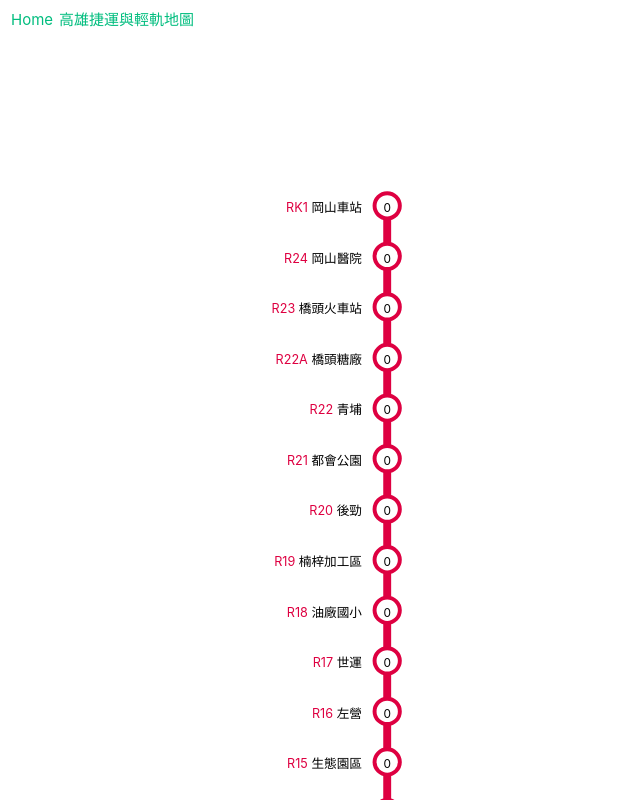
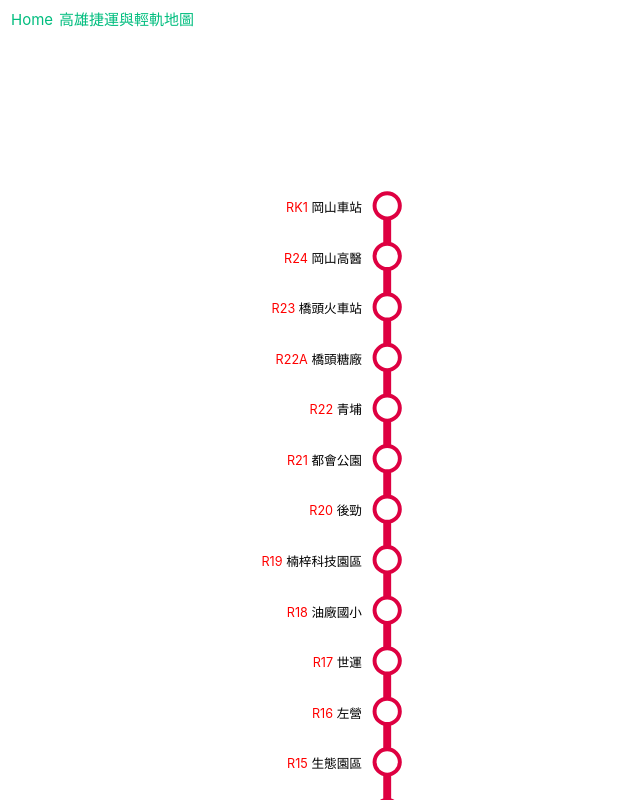
Before and after one commit to Afonguwu/tool-box, a Vue app: page /#/krtcMap in a window 1280 px wide. Shown: the top 800 px of the page, without its empty margins (0-640 px from the left). Built offline with nearby package versions, Linux system fonts and the light colour scheme.

Commit message:
feat: 🎸 calculateFee function & stationData distance update

```diff
--- a/src/components/StationPic.vue
+++ b/src/components/StationPic.vue
@@ -1,4 +1,5 @@
 <script setup>
+import { ref } from 'vue';
 import {
   r,
   strokeWidth,
@@ -8,6 +9,68 @@ import {
   redLinePoints,
   orangeLinePoints
 } from '../store/krtcMapData.js';
+let currentStation = null;
+let currentDiscount = 0;
+const basePrice = 20;
+const commonDiscount = 0.85;
+const elderDiscount = 0.425;
+const childrenDiscount = 0.5;
+let showFee = ref(false);
+const calculateFee = function (startStation, category) {
+  //起始站 index
+  currentStation = startStation - 1;
+  //顯示價格文字
+  showFee.value = currentStation == null ? false : true;
+  //初始化 fee
+  stationData.value.forEach((element) => {
+    element.fee = 0;
+  });
+  // 起始站
+  stationData.value[currentStation].fee = 'here';
+  //捷運還是輕軌
+  let min = 0;
+  let max = 0;
+  if (category === 'red' || category === 'orange') {
+    min = 0;
+    max = 37;
+  } else if (category === 'lightRail') {
+    min = 38;
+    max = 75;
+  }
+  //計算距離
+  for (let i = min; i <= max; i++) {
+    if (i === currentStation) continue;
+    let priceRange = 0;
+    let num = Math.abs(
+      Math.round(stationData.value[i].distance - stationData.value[currentStation].distance)
+    );
+    if (num < 5) {
+      priceRange = 0;
+    } else if (num >= 5 && num < 17) {
+      priceRange = 1 + Math.ceil((num - 5) / 2);
+    } else if (num >= 17) {
+      let count = 1 + Math.ceil((num - 5) / 2) + Math.ceil((num - 17) / 3);
+      if (count >= 8) {
+        priceRange = 8;
+      } else if (count < 8) {
+        priceRange = count;
+      }
+    }
+    //單程票
+    if (currentDiscount === 0) {
+      stationData.value[i].fee = basePrice + 5 * priceRange;
+    }
+  }
+};
+
+/* const calculateFee = function (currentStation) {
+  stationData.value.forEach((element, index) => {
+    let distance = element[currentStation - index];
+    if (distance === 0) {
+      element.fee = 'here';
+    }
+  });
+}; */
 </script>
 <template>
   <svg
@@ -44,7 +107,7 @@ import {
     />
     <slot v-for="station in stationData" :key="station.seq">
       <text :x="station.x" :y="station.y" font-size="1rem" :text-anchor="station.textAnchor">
-        <tspan fill="#de0041" font-weight="bolder">{{ station.stationNum }}</tspan>
+        <tspan :fill="station.class" font-weight="bolder">{{ station.stationNum }}</tspan>
         {{ station.chineseName }}
       </text>
       <circle
@@ -52,14 +115,14 @@ import {
         :cx="station.cx"
         :cy="station.cy"
         fill="#fff"
-        stroke="#de0041"
         :stroke-width="strokeWidth"
         class="site"
         :class="station.class"
-        :sqe="station.sqe"
-        @click="currentStation = station.sqe"
+        @click="calculateFee(station.seq, station.class)"
       ></circle>
-      <text :x="station.cx" :y="station.cy" text-anchor="middle" dy=".5rem">{{ station.fee }}</text>
+      <text :x="station.cx" :y="station.cy" text-anchor="middle" dy=".5rem" v-if="showFee">
+        {{ station.fee }}
+      </text>
     </slot>
   </svg>
 </template>
@@ -67,4 +130,15 @@ import {
 .site {
   cursor: pointer;
 }
+.red {
+  stroke: #de0041;
+}
+.orange {
+  stroke: #f49b0f;
+}
+.specialOrange {
+  fill: none;
+  stroke-width: 1.5;
+  stroke: #f49b0f;
+}
 </style>
--- a/src/store/krtcMapData.js
+++ b/src/store/krtcMapData.js
@@ -197,7 +197,8 @@ export const stationData = ref([
     y: y * 0.85 + r * 2.5,
     textAnchor: 'middle',
     class: 'red',
-    fee: 0
+    fee: 0,
+    distance: 0
   },
   {
     seq: 2,
@@ -209,7 +210,8 @@ export const stationData = ref([
     y: y * 0.85 + r * 2.5,
     textAnchor: 'middle',
     class: 'red',
-    fee: 0
+    fee: 0,
+    distance: 1.4
   },
   {
     seq: 3,
@@ -221,7 +223,8 @@ export const stationData = ref([
     y: y * 0.85 + r * 2.5,
     textAnchor: 'middle',
     class: 'red',
-    fee: 0
+    fee: 0,
+    distance: 3.12
   },
   {
     seq: 4,
@@ -233,7 +236,8 @@ export const stationData = ref([
     y: y * 0.825 + r * 0.5,
     textAnchor: 'start',
     class: 'red',
-    fee: 0
+    fee: 0,
+    distance: 4.22
   },
   {
     seq: 5,
@@ -245,7 +249,8 @@ export const stationData = ref([
     y: y * 0.79 + r * 0.5,
     textAnchor: 'end',
     class: 'red',
-    fee: 0
+    fee: 0,
+    distance: 5.41
   },
   {
     seq: 6,
@@ -257,7 +262,8 @@ export const stationData = ref([
     y: y * 0.7 + r * 2.5,
     textAnchor: 'start',
     class: 'red',
-    fee: 0
+    fee: 0,
+    distance: 7
   },
   {
     seq: 7,
@@ -269,7 +275,8 @@ export const stationData = ref([
     y: y * 0.7 - r * 3.875,
     textAnchor: 'start',
     class: 'red',
-    fee: 0
+    fee: 0,
+    distance: 7.64
   },
   {
     seq: 8,
@@ -281,19 +288,21 @@ export const stationData = ref([
     y: y * 0.6 + r * 4.875,
     textAnchor: 'start',
     class: 'red',
-    fee: 0
+    fee: 0,
+    distance: 8.89
   },
   {
     seq: 9,
     stationNum: 'R10',
     chineseName: '美麗島',
-    cx: x * 0.3 - r,
+    cx: x * 0.3,
     cy: y * 0.6,
-    x: x * 0.3 - r * 2,
+    x: x * 0.3 - r * 3.5,
     y: y * 0.6 - r * 2,
     textAnchor: 'end',
     class: 'red',
-    fee: 0
+    fee: 0,
+    distance: 9.1
   },
   {
     seq: 10,
@@ -305,7 +314,8 @@ export const stationData = ref([
     y: y * 0.6 - r * 4.5,
     textAnchor: 'end',
     class: 'red',
-    fee: 0
+    fee: 0,
+    distance: 9.81
   },
   {
     seq: 11,
@@ -317,7 +327,8 @@ export const stationData = ref([
     y: y * 0.5 + r * 5.5,
     textAnchor: 'end',
     class: 'red',
-    fee: 0
+    fee: 0,
+    distance: 10.61
   },
   {
     seq: 12,
@@ -329,7 +340,8 @@ export const stationData = ref([
     y: y * 0.5 + r * 2,
     textAnchor: 'end',
     class: 'red',
-    fee: 0
+    fee: 0,
+    distance: 11.49
   },
   {
     chineseName: '巨蛋',
@@ -341,7 +353,8 @@ export const stationData = ref([
     y: y * 0.1 + redGap * 12 + r * 0.5,
     textAnchor: 'end',
     class: 'red',
-    fee: 0
+    fee: 0,
+    distance: 12.42
   },
   {
     chineseName: '生態園區',
@@ -353,7 +366,8 @@ export const stationData = ref([
     y: y * 0.1 + redGap * 11 + r * 0.5,
     textAnchor: 'end',
     class: 'red',
-    fee: 0
+    fee: 0,
+    distance: 13.34
   },
   {
     chineseName: '左營',
@@ -365,7 +379,8 @@ export const stationData = ref([
     y: y * 0.1 + redGap * 10 + r * 0.5,
     textAnchor: 'end',
     class: 'red',
-    fee: 0
+    fee: 0,
+    distance: 14.42
   },
   {
     seq: 16,
@@ -377,7 +392,8 @@ export const stationData = ref([
     y: y * 0.1 + redGap * 9 + r * 0.5,
     textAnchor: 'end',
     class: 'red',
-    fee: 0
+    fee: 0,
+    distance: 16.11
   },
   {
     chineseName: '油廠國小',
@@ -389,19 +405,21 @@ export const stationData = ref([
     y: y * 0.1 + redGap * 8 + r * 0.5,
     textAnchor: 'end',
     class: 'red',
-    fee: 0
+    fee: 0,
+    distance: 16.82
   },
   {
     seq: 18,
     stationNum: 'R19',
-    chineseName: '楠梓加工區',
+    chineseName: '楠梓科技園區',
     cx: x * 0.3,
     cy: y * 0.1 + redGap * 7,
     x: x * 0.3 - r * 2,
     y: y * 0.1 + redGap * 7 + r * 0.5,
     textAnchor: 'end',
     class: 'red',
-    fee: 0
+    fee: 0,
+    distance: 17.75
   },
   {
     seq: 19,
@@ -413,7 +431,8 @@ export const stationData = ref([
     y: y * 0.1 + redGap * 6 + r * 0.5,
     textAnchor: 'end',
     class: 'red',
-    fee: 0
+    fee: 0,
+    distance: 17.93
   },
   {
     seq: 20,
@@ -425,7 +444,8 @@ export const stationData = ref([
     y: y * 0.1 + redGap * 5 + r * 0.5,
     textAnchor: 'end',
     class: 'red',
-    fee: 0
+    fee: 0,
+    distance: 18.58
   },
   {
     seq: 21,
@@ -437,7 +457,8 @@ export const stationData = ref([
     y: y * 0.1 + redGap * 4 + r * 0.5,
     textAnchor: 'end',
     class: 'red',
-    fee: 0
+    fee: 0,
+    distance: 20.27
   },
   {
     seq: 22,
@@ -449,7 +470,8 @@ export const stationData = ref([
     y: y * 0.1 + redGap * 3 + r * 0.5,
     textAnchor: 'end',
     class: 'red',
-    fee: 0
+    fee: 0,
+    distance: 21.32
   },
   {
     seq: 23,
@@ -461,10 +483,11 @@ export const stationData = ref([
     y: y * 0.1 + redGap * 2 + r * 0.5,
     textAnchor: 'end',
     class: 'red',
-    fee: 0
+    fee: 0,
+    distance: 22.16
   },
   {
-    chineseName: '岡山醫院',
+    chineseName: '岡山高醫',
     seq: 24,
     stationNum: 'R24',
     cx: x * 0.3,
@@ -473,7 +496,8 @@ export const stationData = ref([
     y: y * 0.1 + redGap * 1 + r * 0.5,
     textAnchor: 'end',
     class: 'red',
-    fee: 0
+    fee: 0,
+    distance: 24.58
   },
   {
     seq: 24,
@@ -485,7 +509,17 @@ export const stationData = ref([
     y: y * 0.1 + r * 0.5,
     textAnchor: 'end',
     class: 'red',
-    fee: 0
+    fee: 0,
+    distance: 25.92
+  },
+  // orange
+  {
+    stationNum: 'O5',
+    cx: x * 0.3,
+    cy: y * 0.6,
+    x: x * 0.3 - r * 2,
+    y: y * 0.6 - r * 2,
+    textAnchor: 'end',
+    class: 'specialOrange'
   }
-  // orange
 ]);
```
